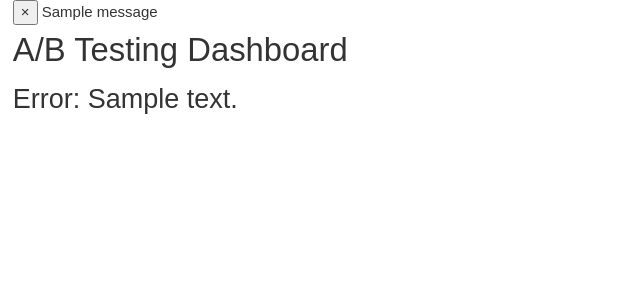
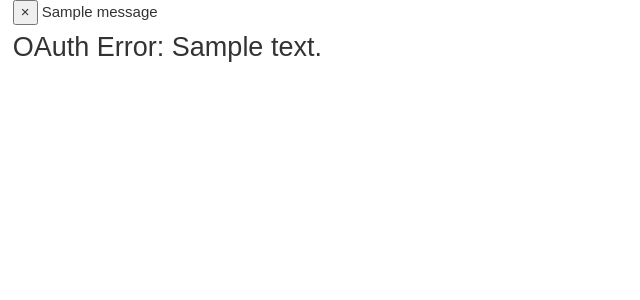
Before and after one commit to penzance/ab-testing-tool, a Django app: template ab_testing_tool/templates/oauth_error.html in a window 1280 px wide. Shown: the top 300 px of the page, without its empty margins (0-640 px from the left). Run offline with Django 3.2, Linux system fonts and the light colour scheme; the template is opened without the code that fills it: most values are stand-ins (such as "Sample title", 1, 10 or a date in 2020); one stand-in notice (Sample message) is shown; some libraries are stand-ins or nearby versions.

Commit message:
Removes text from template

```diff
--- a/ab_testing_tool/templates/oauth_error.html
+++ b/ab_testing_tool/templates/oauth_error.html
@@ -2,14 +2,9 @@
 {% load static %}
 
 {% block content %}
-
-<header>
-    <div>
-        <h1>A/B Testing Dashboard</h1>
-    </div>
-</header>
 <main>
 
-<h2>Error: {{ message }}</h2>
+<h2>OAuth Error: {{ message }}</h2>
 
+</main>
 {% endblock %}
```
Also changed, not shown: ab_testing_tool/templates/renderable_error.html (+1 -6 lines).
